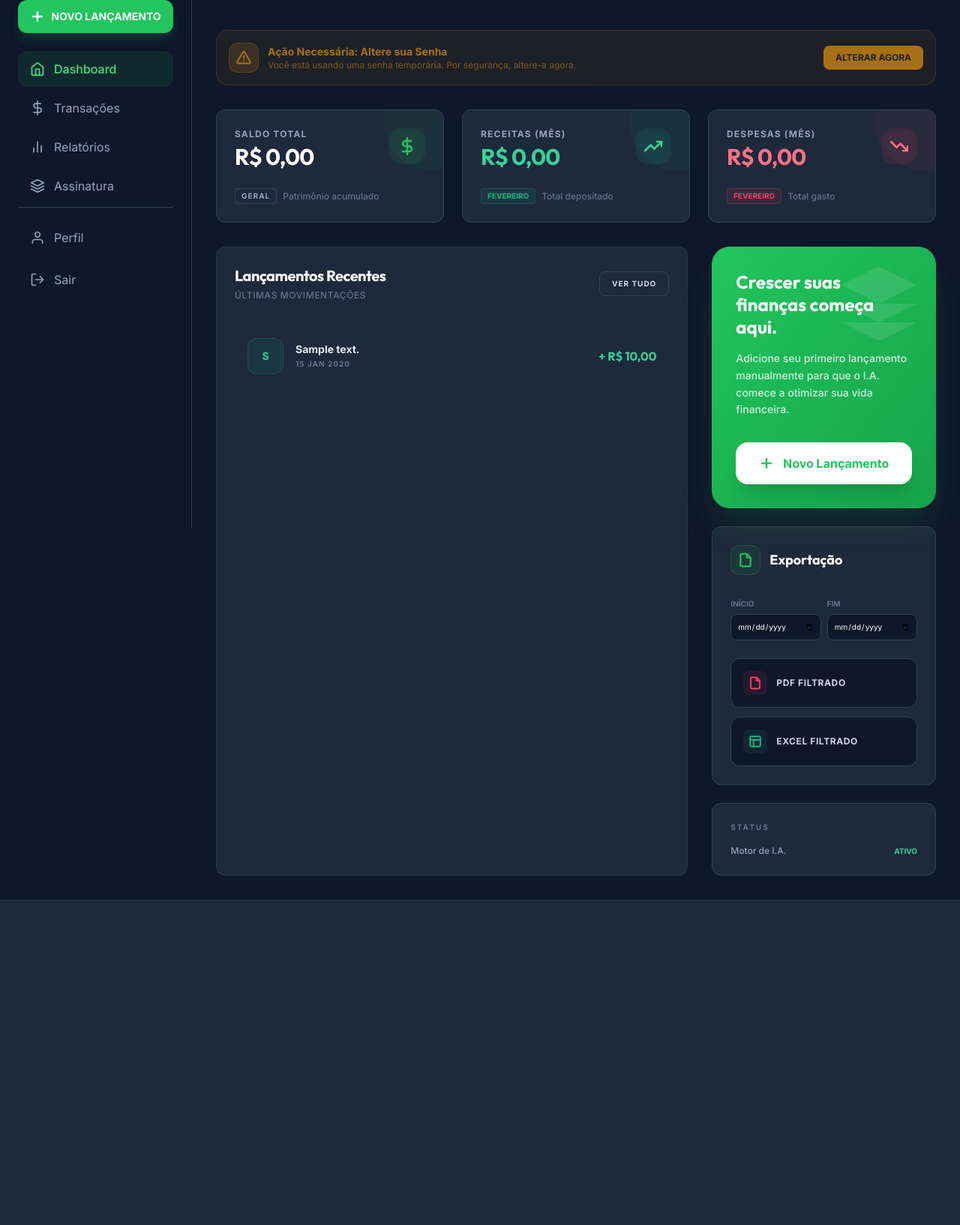
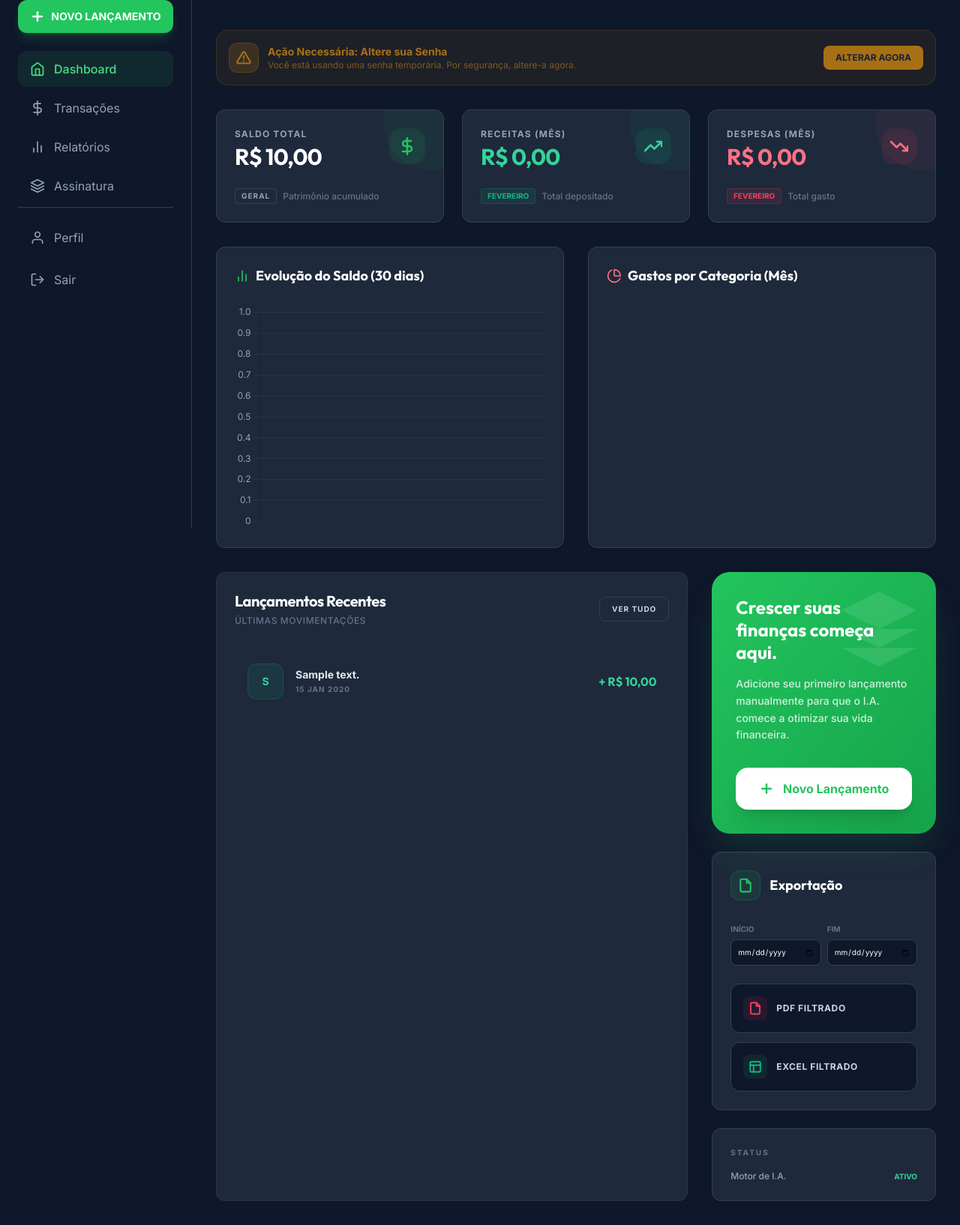
Before and after one commit to andresperes33/AGENTE-FINANCEIRO, a Django app: page / in a window 1280 px wide. Shown: the part 96-1730 px from the top of the page at 75% size. Before the commit the page ends 1296 px from the top, so only its background shows below. Run offline with Django 5.2, Linux system fonts and the light colour scheme; a user stored in the database is signed in; tables that the repository leaves empty hold one stand-in row (values such as "Sample post"); a map, chart or similar area stays blank; some libraries are stand-ins or nearby versions.

Commit message:
novas funcionalidades

```diff
--- a/dashboard/views.py
+++ b/dashboard/views.py
@@ -14,12 +14,8 @@ from .utils import generate_transactions_excel, generate_transactions_pdf
 @login_required
 def home(request):
     """Dashboard home com resumo financeiro"""
-    # Forcing reload
     user = request.user
-
-    # Data atual
     today = timezone.now().date()
-    # first_day_month = today.replace(day=1) # Otimização: Usar filtro simples
 
     # Transações do mês atual
     transactions_month = Transaction.objects.filter(
@@ -28,27 +24,55 @@ def home(request):
         transaction_date__year=today.year
     )
 
-    # Cálculos
-    income_month = transactions_month.filter(type='income').aggregate(
-        total=Sum('amount')
-    )['total'] or 0
+    # Cálculos do Mês
+    income_month = transactions_month.filter(type='income').aggregate(total=Sum('amount'))['total'] or 0
+    expense_month = transactions_month.filter(type='expense').aggregate(total=Sum('amount'))['total'] or 0
 
-    expense_month = transactions_month.filter(type='expense').aggregate(
-        total=Sum('amount')
-    )['total'] or 0
+    # Saldo Real (Total de todas as transações)
+    all_transactions = Transaction.objects.filter(user=user)
+    total_income = all_transactions.filter(type='income').aggregate(total=Sum('amount'))['total'] or 0
+    total_expense = all_transactions.filter(type='expense').aggregate(total=Sum('amount'))['total'] or 0
+    total_balance = total_income - total_expense
 
-    balance = income_month - expense_month
+    # Gráfico de Rosca: Gastos por Categoria (Mês Atual)
+    category_expenses = transactions_month.filter(type='expense').values('category').annotate(total=Sum('amount')).order_by('-total')
+    chart_categories = [c['category'] for c in category_expenses]
+    chart_category_values = [float(c['total']) for c in category_expenses]
 
-    # Últimas transações (limite 5 para dashboard)
-    recent_transactions = Transaction.objects.filter(user=user).order_by('-transaction_date', '-created_at')[:5]
+    # Gráfico de Linha: Evolução nos últimos 30 dias
+    start_date = today - timedelta(days=30)
+    initial_balance = all_transactions.filter(transaction_date__lt=start_date).aggregate(
+        inc=Sum('amount', filter=Q(type='income')),
+        exp=Sum('amount', filter=Q(type='expense'))
+    )
+    current_runner = (initial_balance['inc'] or 0) - (initial_balance['exp'] or 0)
+
+    daily_stats = all_transactions.filter(transaction_date__gte=start_date).values('transaction_date').annotate(
+        day_inc=Sum('amount', filter=Q(type='income')),
+        day_exp=Sum('amount', filter=Q(type='expense'))
+    ).order_by('transaction_date')
+
+    chart_days = []
+    chart_balances = []
+    for day in daily_stats:
+        day_net = (day['day_inc'] or 0) - (day['day_exp'] or 0)
+        current_runner += day_net
+        chart_days.append(day['transaction_date'].strftime('%d/%m'))
+        chart_balances.append(float(current_runner))
+
+    # Últimas transações
+    recent_transactions = all_transactions.order_by('-transaction_date', '-created_at')[:5]
 
     context = {
         'income_month': income_month,
         'expense_month': expense_month,
-        'balance': balance,
+        'balance': total_balance,
         'recent_transactions': recent_transactions,
+        'chart_categories': chart_categories,
+        'chart_category_values': chart_category_values,
+        'chart_days': chart_days,
+        'chart_balances': chart_balances,
         'now': timezone.now(),
-        # 'today_iso': today.isoformat(), # Não usado no template
     }
 
     return render(request, 'dashboard/home.html', context)
--- a/templates/dashboard/home.html
+++ b/templates/dashboard/home.html
@@ -92,6 +92,43 @@
             </div>
         </div>
     </div>
+
+    <!-- Gráficos de Impacto -->
+    <div class="grid grid-cols-1 lg:grid-cols-2 gap-8">
+        <div class="bg-dark-lighter border border-dark-border rounded-xl p-6 shadow-sm">
+            <h3 class="font-display text-lg font-bold text-white mb-6 flex items-center gap-2">
+                <svg width="20" height="20" viewBox="0 0 24 24" fill="none" stroke="currentColor" stroke-width="2"
+                    stroke-linecap="round" stroke-linejoin="round" class="text-primary">
+                    <line x1="18" y1="20" x2="18" y2="10"></line>
+                    <line x1="12" y1="20" x2="12" y2="4"></line>
+                    <line x1="6" y1="20" x2="6" y2="14"></line>
+                </svg>
+                Evolução do Saldo (30 dias)
+            </h3>
+            <div class="h-[300px]">
+                <canvas id="balanceChart"></canvas>
+            </div>
+        </div>
+        <div class="bg-dark-lighter border border-dark-border rounded-xl p-6 shadow-sm">
+            <h3 class="font-display text-lg font-bold text-white mb-6 flex items-center gap-2">
+                <svg width="20" height="20" viewBox="0 0 24 24" fill="none" stroke="currentColor" stroke-width="2"
+                    stroke-linecap="round" stroke-linejoin="round" class="text-rose-400">
+                    <path d="M21.21 15.89A10 10 0 1 1 8 2.83"></path>
+                    <path d="M22 12A10 10 0 0 0 12 2v10z"></path>
+                </svg>
+                Gastos por Categoria (Mês)
+            </h3>
+            <div class="h-[300px] flex justify-center">
+                <canvas id="categoryChart"></canvas>
+            </div>
+        </div>
+    </div>
+
+    <!-- Dados Seguros para o JS -->
+    {{ chart_days|json_script:"days-data" }}
+    {{ chart_balances|json_script:"balances-data" }}
+    {{ chart_categories|json_script:"categories-data" }}
+    {{ chart_category_values|json_script:"values-data" }}
 
     <div class="grid grid-cols-1 lg:grid-cols-3 gap-8">
         <div
@@ -239,11 +276,71 @@
     </div>
 </div>
 {% endwith %}
+{% block extra_js %}
 <script>
+    // 1. Função de preenchimento de campos (Executa primeiro para garantir os valores)
+    document.querySelectorAll('.js-fill').forEach(el => { el.textContent = el.getAttribute('data-val'); });
+
+    try {
+        // 2. Coleta de dados via json_script (Segurança total contra aspas e quebras)
+        const chartDays = JSON.parse(document.getElementById('days-data').textContent);
+        const chartBalances = JSON.parse(document.getElementById('balances-data').textContent);
+        const chartCats = JSON.parse(document.getElementById('categories-data').textContent);
+        const chartVals = JSON.parse(document.getElementById('values-data').textContent);
+
+        Chart.defaults.color = '#94a3b8';
+        Chart.defaults.font.family = 'Inter, sans-serif';
+
+        // Gráfico de Linha
+        new Chart(document.getElementById('balanceChart').getContext('2d'), {
+            type: 'line',
+            data: {
+                labels: chartDays,
+                datasets: [{
+                    label: 'Saldo',
+                    data: chartBalances,
+                    borderColor: '#22c55e',
+                    backgroundColor: 'rgba(34, 197, 94, 0.1)',
+                    borderWidth: 3,
+                    fill: true,
+                    tension: 0.4,
+                    pointRadius: 0
+                }]
+            },
+            options: {
+                responsive: true,
+                maintainAspectRatio: false,
+                plugins: { legend: { display: false } },
+                scales: { y: { grid: { color: 'rgba(51, 65, 85, 0.5)' } }, x: { grid: { display: false } } }
+            }
+        });
+
+        // Gráfico de Categoria
+        new Chart(document.getElementById('categoryChart').getContext('2d'), {
+            type: 'doughnut',
+            data: {
+                labels: chartCats,
+                datasets: [{
+                    data: chartVals,
+                    backgroundColor: ['#22c55e', '#ef4444', '#3b82f6', '#f59e0b', '#8b5cf6', '#ec4899', '#14b8a6'],
+                    borderWidth: 0
+                }]
+            },
+            options: {
+                responsive: true,
+                maintainAspectRatio: false,
+                cutout: '70%',
+                plugins: { legend: { position: 'bottom', labels: { usePointStyle: true, padding: 20 } } }
+            }
+        });
+    } catch (e) {
+        console.error("Erro ao carregar gráficos:", e);
+    }
+
     document.getElementById('exportForm').onsubmit = function (e) {
         const exportType = e.submitter.value;
         this.action = exportType === 'excel' ? "{% url 'dashboard:export_excel' %}" : "{% url 'dashboard:export_pdf' %}";
     };
-    document.querySelectorAll('.js-fill').forEach(el => { el.textContent = el.getAttribute('data-val'); });
 </script>
 {% endblock %}
+{% endblock %}
```
